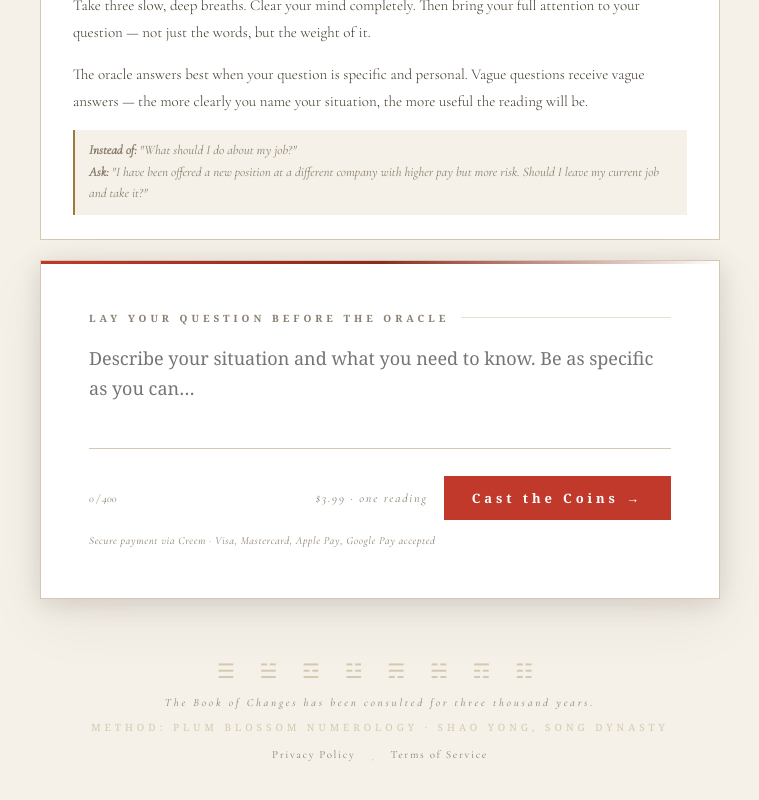
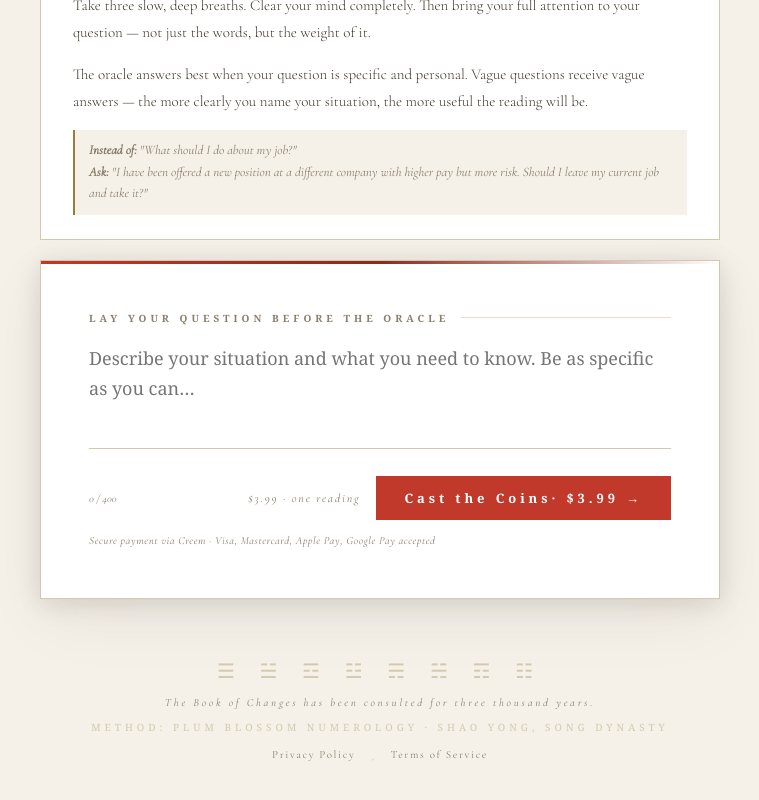
Before and after one commit to zhiduole/wu-oracle, a Next.js app: page / in a window 1280 px wide. Shown: the part 448-1248 px from the top of the page, without its empty margins (260-1019 px from the left). Built offline with nearby package versions, Linux system fonts and the light colour scheme; a web font is replaced by a local one.

Commit message:
Update page.tsx

```diff
--- a/app/page.tsx
+++ b/app/page.tsx
@@ -210,7 +210,7 @@ export default function HomePage() {
             <span style={s.charCount}>{question.length} / 400</span>
             <span style={s.priceTag}>$3.99 · one reading</span>
             <button style={s.castBtn} onClick={handleCast} disabled={!question.trim()}>
-              Cast the Coins →
+              Cast the Coins· $3.99 →
             </button>
           </div>
           <p style={s.payNote}>
```
